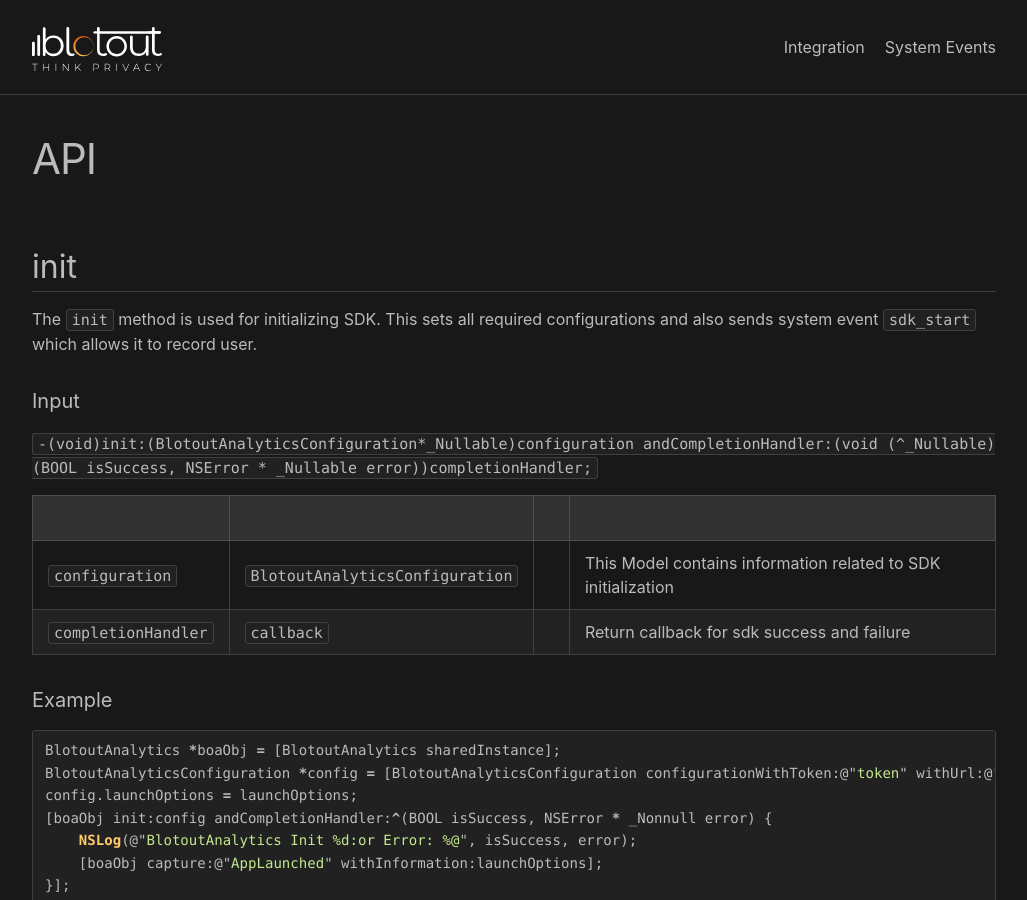
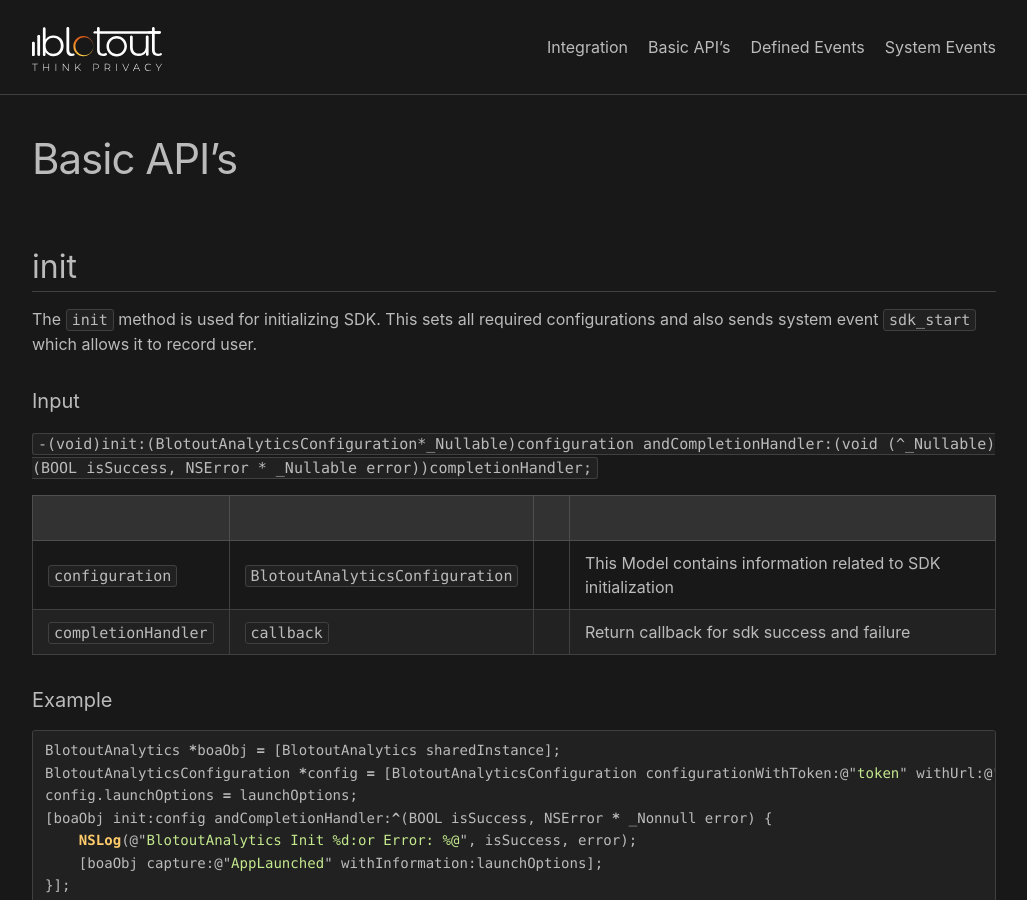
Before and after one commit to blotoutio/sdk-ios, a Jekyll site: the page built from docs/basic_apis.md, in a window 1280 px wide and 900 px high. Shown: the whole window, without its empty margins (126-1153 px from the left). Built offline with Jekyll 4.4.1, drawn with Linux system fonts in a browser that asks for light colours; our own code applies the rules of GitHub Pages for plain Markdown files.

Commit message:
Fixes docs

```diff
--- a/docs/_config.yml
+++ b/docs/_config.yml
@@ -2,7 +2,8 @@ theme: minima
 
 header_pages:
   - integration.md
-  - api.md
+  - basic_apis.md
+  - defined_events.md
   - system_events.md
 
 minima:
--- a/docs/basic_apis.md
+++ b/docs/basic_apis.md
@@ -1,4 +1,4 @@
-# API
+# Basic API's
 
 ## init
 The `init` method is used for initializing SDK. This sets all required configurations and also sends system event `sdk_start` which allows it to record user.
```
